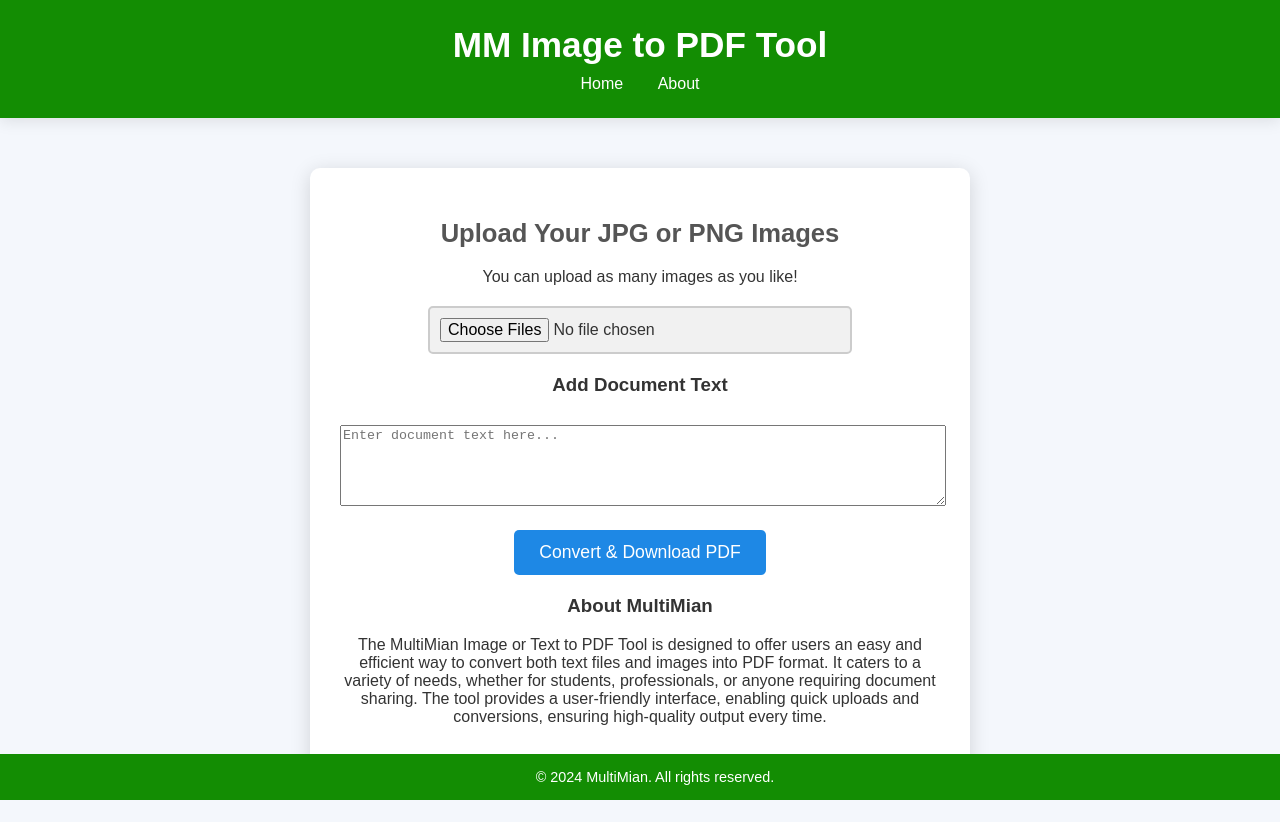
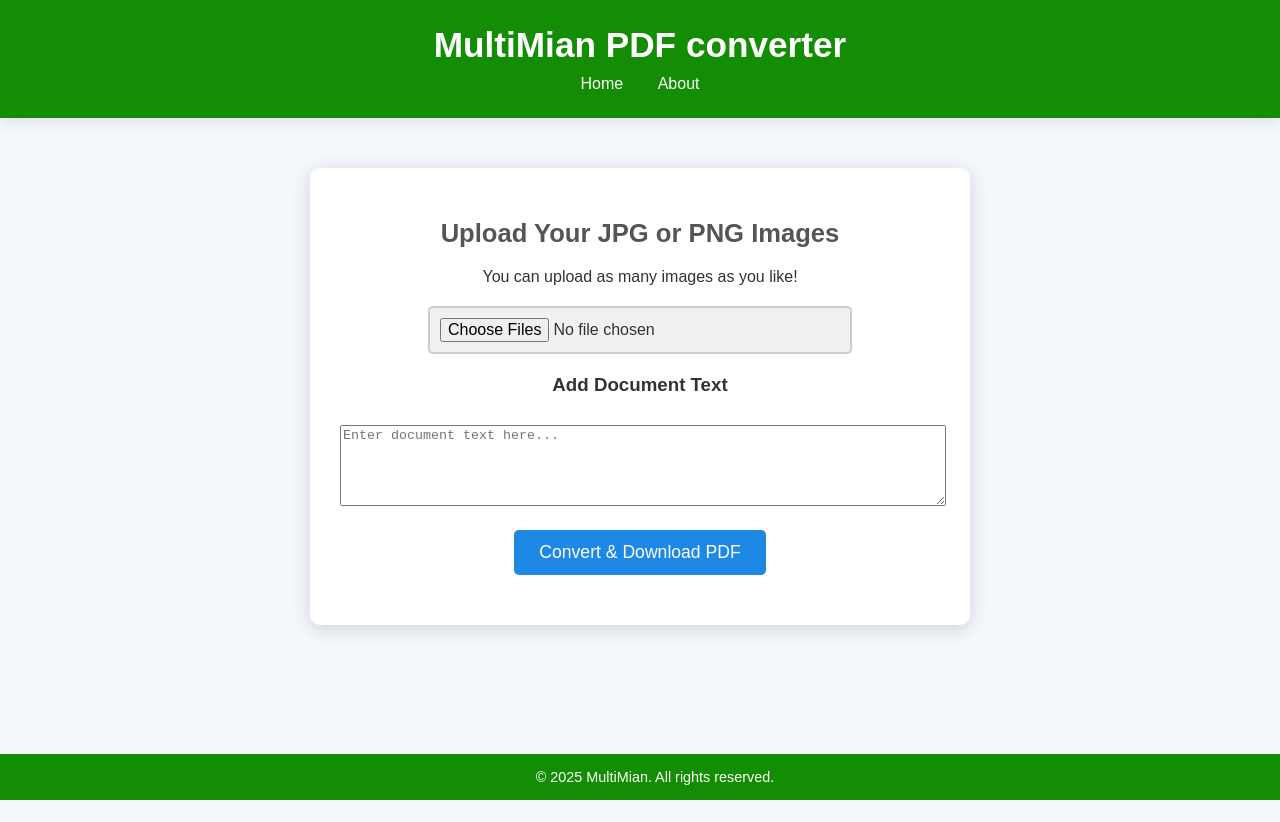
Before and after one commit to Mianhassam96/Text-JPG-PNG-to-PDF-Converter, a plain HTML site: page index.html in a window 1280 px wide. After the commit the page ends 800 px from the top, so only its background shows below. Drawn offline with nearby package versions, Linux system fonts and the light colour scheme.

Commit message:
Update index.html

```diff
--- a/index.html
+++ b/index.html
@@ -3,12 +3,12 @@
 <head>
     <meta charset="UTF-8">
     <meta name="viewport" content="width=device-width, initial-scale=1.0">
-    <title>Text - JPG/PNG to PDF Converter</title>
+    <title>Text JPG/PNG to PDF Converter</title>
     <link rel="stylesheet" href="styles.css">
 </head>
 <body>
     <header>
-        <h1>MM Image to PDF Tool</h1>
+        <h1>MultiMian PDF converter</h1>
         <nav>
             <a href="index.html">Home</a>
             <a href="about.html">About</a>
@@ -29,14 +29,11 @@
 
         <div id="imagePreview" style="margin-top: 20px;"></div>
 
-        <div class="about-box">
-            <h3>About MultiMian</h3>
-            <p>The MultiMian Image or Text to PDF Tool is designed to offer users an easy and efficient way to convert both text files and images into PDF format. It caters to a variety of needs, whether for students, professionals, or anyone requiring document sharing. The tool provides a user-friendly interface, enabling quick uploads and conversions, ensuring high-quality output every time.</p>
-        </div>
+
     </main>
 
     <footer>
-        <p>&copy; 2024 MultiMian. All rights reserved.</p>
+        <p>&copy; 2025 MultiMian. All rights reserved.</p>
     </footer>
 
     <script src="https://cdnjs.cloudflare.com/ajax/libs/jspdf/2.5.1/jspdf.umd.min.js" defer></script>
```
